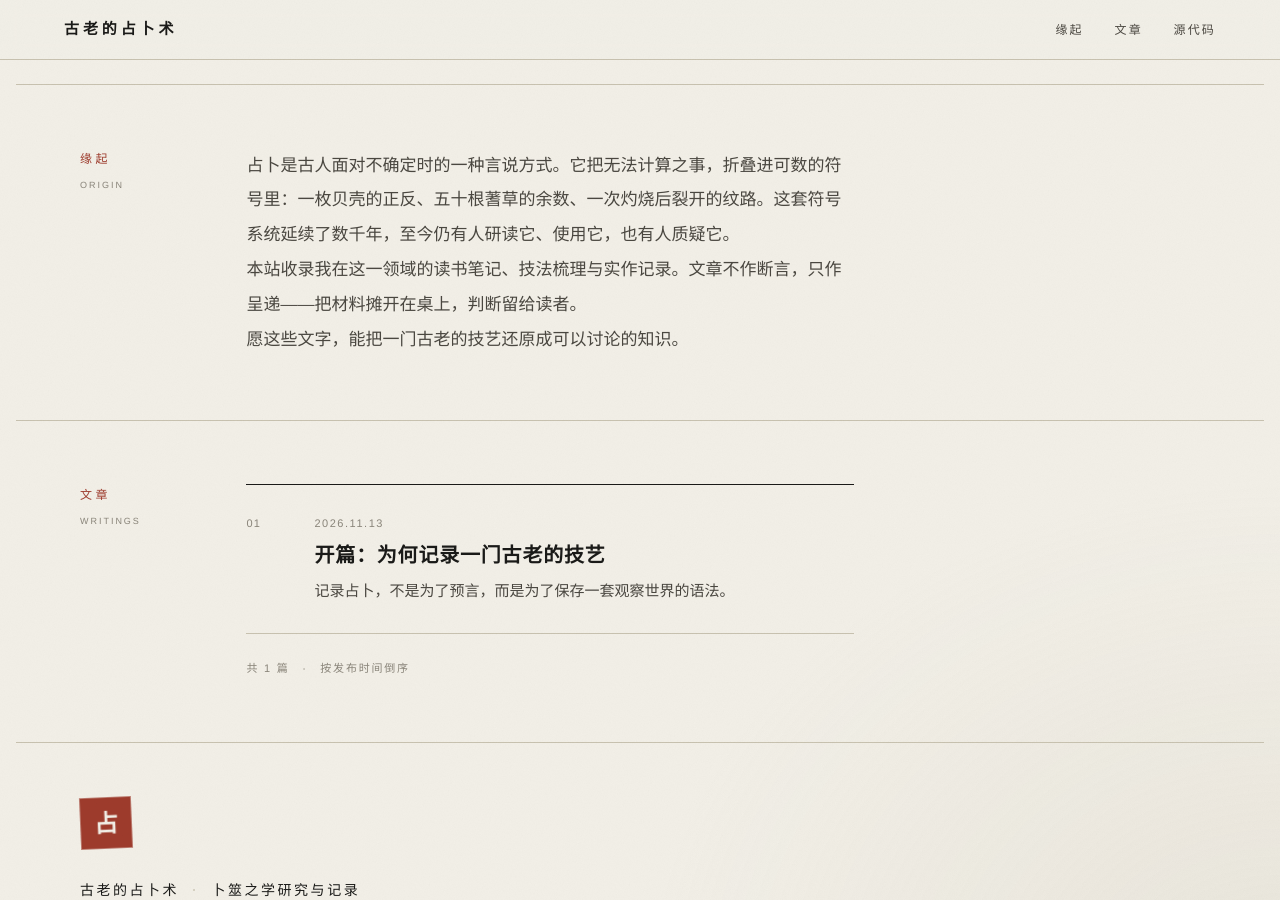
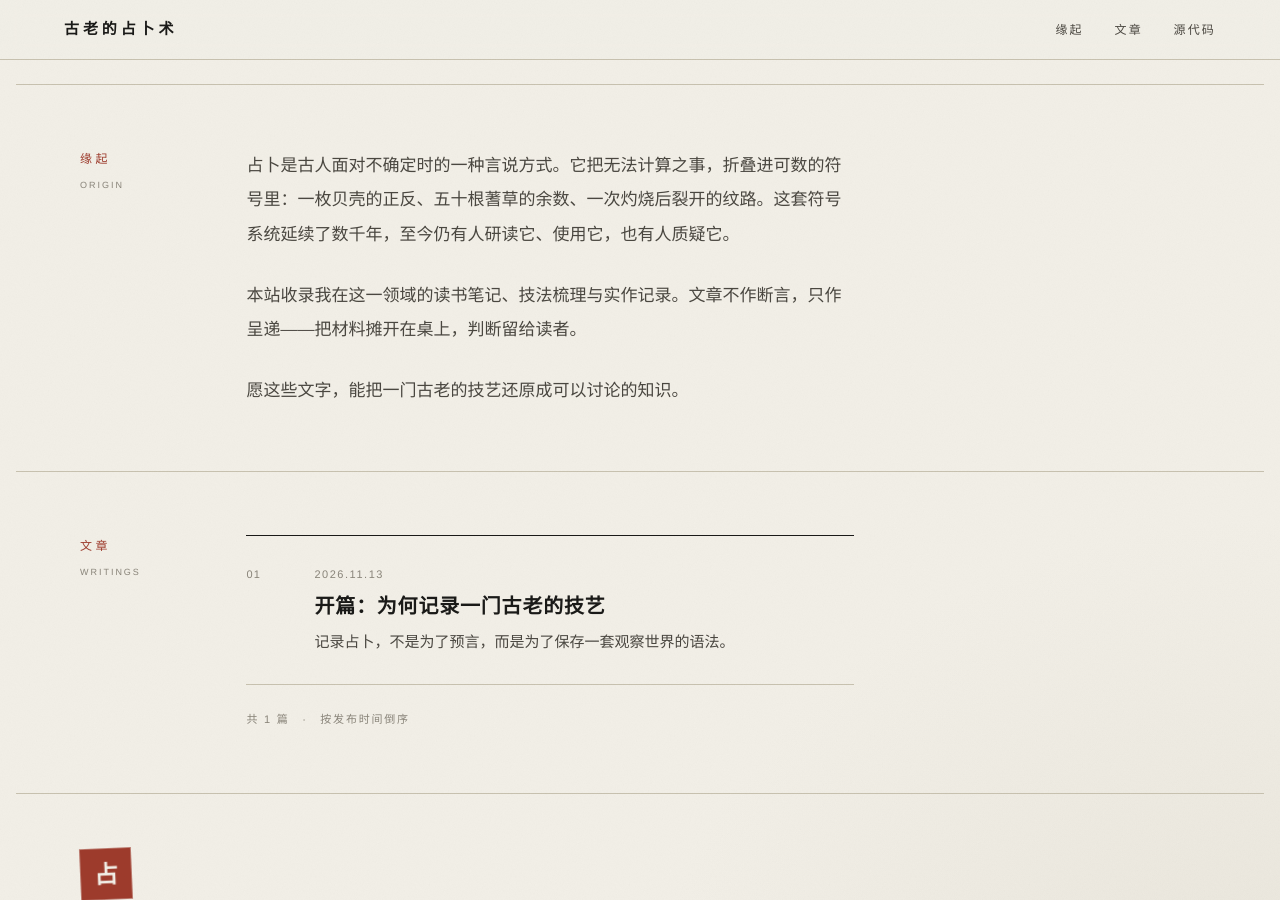
Before and after one commit to 13734795725zhao-rgb/ancient-divination, a Jekyll site: the page built from index.md, in a window 1280 px wide and 900 px high, scrolled down 563 px. Built offline with Jekyll 4.4.1, drawn with Linux system fonts in a browser that asks for light colours.

Commit message:
修订：恢复正文段落间距

```diff
--- a/assets/css/style.css
+++ b/assets/css/style.css
@@ -240,6 +240,9 @@ img { max-width: 100%; height: auto; display: block; }
 .prose > * + * { margin-top: 1.5em; }
 
 .prose p { margin: 0; text-wrap: pretty; }
+
+/* .prose p 的 margin:0 会盖掉上面的通用兄弟间距，这里补回段落间距 */
+.prose * + p { margin-top: 1.5em; }
 
 .prose h2 {
   margin-top: 2.6em;
```
